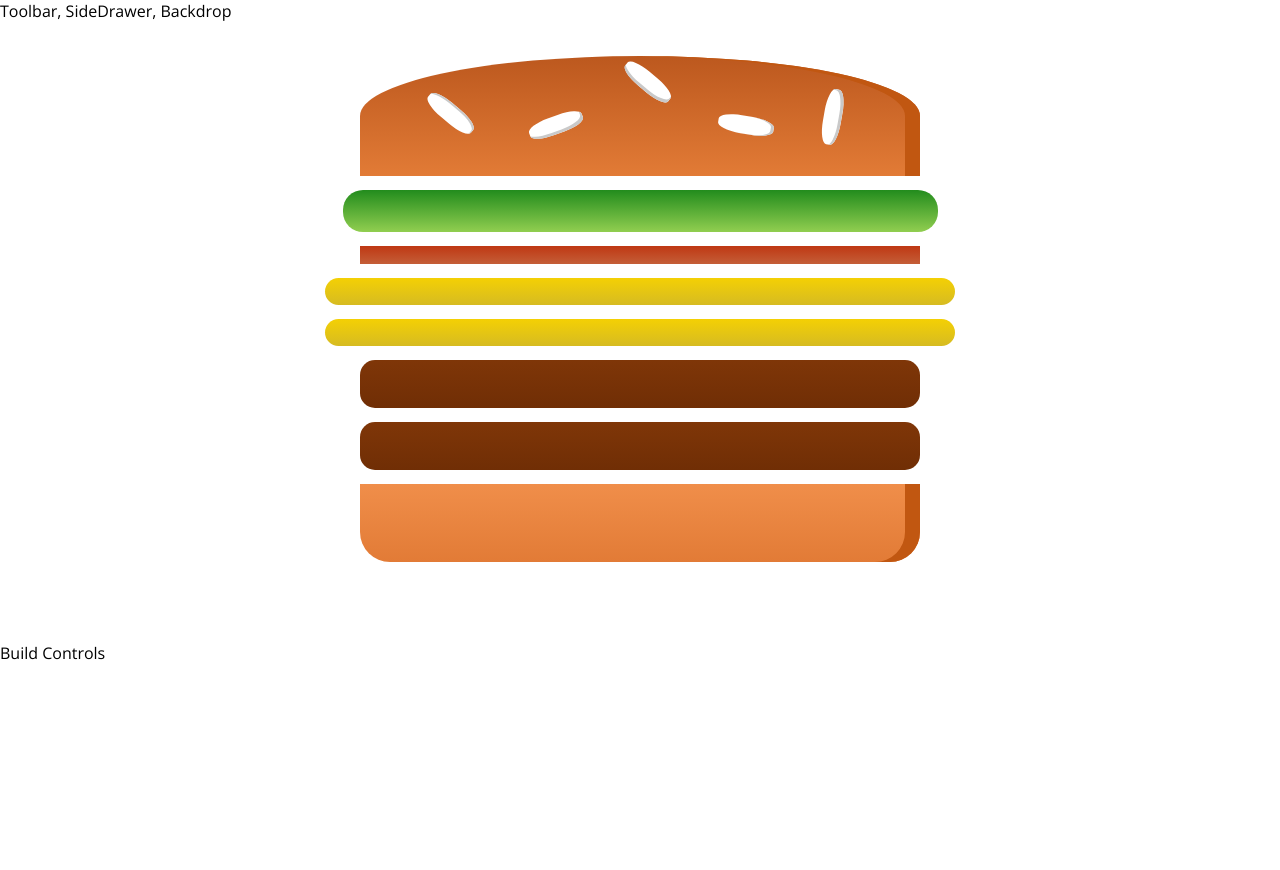
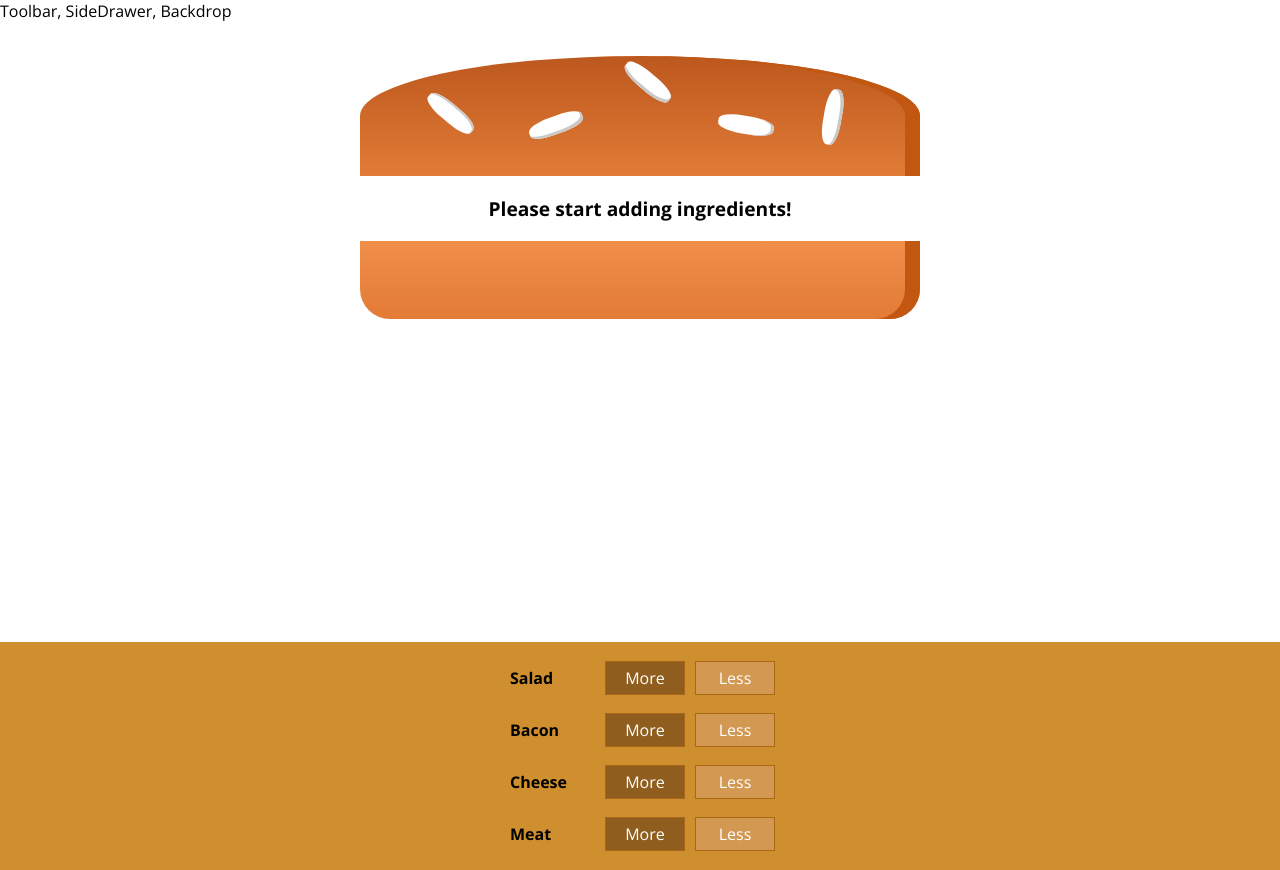
Before and after one commit to manuel-valles/make-a-burger, a React app: page / in a window 1280 px wide. Before the commit the page ends 800 px from the top, so only its background shows below. Built offline with nearby package versions, Linux system fonts and the light colour scheme.

Commit message:
Message for no ingredients; BuildControl/s components and their CSS

```diff
--- /dev/null
+++ b/src/components/Burger/BuildControls/BuildControl/BuildControl.css
@@ -0,0 +1,56 @@
+.BuildControl{
+    display: flex;
+    justify-content: space-between;
+    align-items: center;
+    margin: 5px 0;
+}
+
+.BuildControl button {
+    display: block;
+    font: inherit;
+    padding: 5px;
+    margin: 0 5px;
+    width: 80px;
+    border: 1px solid #AA6817;
+    outline: none;
+    cursor: pointer;
+}
+
+.BuildControl button:disabled {
+    background-color: #AC9980;
+    border: 1px solid #7E7365;
+    color: #ccc;
+    cursor: default;
+}
+
+.BuildControl button:hover:disabled {
+    background-color: #AC9980;
+    color: #ccc;
+    cursor: not-allowed;
+}
+
+.Label {
+    padding: 10px;
+    font-weight: bold;
+    width: 80px;
+}
+
+.BuildControl .Less {
+    background-color: #D39952;
+    color: white;
+}
+
+.BuildControl .More {
+    background-color: #8F5E1E;
+    color: white;
+}
+
+.BuildControl .Less:hover, .BuildControl .Less:active {
+    background-color: #DAA972;
+    color: white;
+}
+
+.BuildControl .More:hover,.BuildControl .More:active {
+    background-color: #99703F;
+    color: white;
+}
--- /dev/null
+++ b/src/components/Burger/BuildControls/BuildControl/BuildControl.js
@@ -0,0 +1,12 @@
+import React from 'react';
+import styles from './BuildControl.css';
+
+const buildControl = props => (
+    <div className={styles.BuildControl}>
+        <div className={styles.Label}>{props.label}</div>
+        <button className={styles.More}>More</button>
+        <button className={styles.Less}>Less</button>
+    </div>
+);
+
+export default buildControl;
--- /dev/null
+++ b/src/components/Burger/BuildControls/BuildControls.css
@@ -0,0 +1,10 @@
+.BuildControls{
+    width: 100%;
+    background-color: #CF8F2E;
+    display: flex;
+    flex-flow: column;
+    align-items: center;
+    box-shadow: 0 2px 1px #CCC;
+    margin: auto;
+    padding: 10px 0;
+}
--- /dev/null
+++ b/src/components/Burger/BuildControls/BuildControls.js
@@ -0,0 +1,21 @@
+import React from 'react';
+import styles from './BuildControls.css';
+import BuildControl from './BuildControl/BuildControl';
+
+const controls = [
+    {label: 'Salad', type: 'salad'},
+    {label: 'Bacon', type: 'bacon'},
+    {label: 'Cheese', type: 'cheese'},
+    {label: 'Meat', type: 'meat'}
+];
+
+const buildControls = props => (
+    <div className={styles.BuildControls}>
+        {controls.map(ctrl=>(
+            <BuildControl key={ctrl.label} label={ctrl.label}/>
+        ))}
+    </div>
+
+);
+
+export default buildControls;
--- a/src/components/Burger/Burger.js
+++ b/src/components/Burger/Burger.js
@@ -3,12 +3,18 @@
 import BurgerIngredient from './BurgerIngredient/BurgerIngredient';
 
 const burger = props => {
-    const transformedIngredients = Object.keys(props.ingredients)
+    let transformedIngredients = Object.keys(props.ingredients)
         .map(igKey => {
             return [...Array(props.ingredients[igKey])].map((_,i)=>{
                 return <BurgerIngredient key={igKey + i} type={igKey} />;
             });
-        });
+        }).reduce((arr,el)=>{
+            return arr.concat(el)
+        }, []);
+
+    if(transformedIngredients.length === 0){
+        transformedIngredients = <p>Please start adding ingredients!</p>
+    }
 
     return (
         <div className={styles.Burger}>
--- a/src/components/Burger/BurgerIngredient/BurgerIngredient.css
+++ b/src/components/Burger/BurgerIngredient/BurgerIngredient.css
@@ -111,3 +111,7 @@
     background: linear-gradient(#bf3813, #c45e38);
     margin: 2% auto;
 }
+
+p{
+    text-align: center;
+}
--- a/src/containers/BurgerBuilder/BurgerBuilder.js
+++ b/src/containers/BurgerBuilder/BurgerBuilder.js
@@ -1,21 +1,22 @@
 import React, {Component} from 'react';
 import Auxiliar from '../../hoc/Auxiliar';
 import Burger from '../../components/Burger/Burger';
+import BuildControls from '../../components/Burger/BuildControls/BuildControls';
 
 class BurgerBuilder extends Component{
     state = {
         ingredients: {
-            salad: 1,
-            bacon: 1,
-            cheese: 2,
-            meat: 2
+            salad: 0,
+            bacon: 0,
+            cheese: 0,
+            meat: 0
         }
-    }
+    };
     render(){
         return (
             <Auxiliar>
                 <Burger ingredients={this.state.ingredients}/>
-                <div>Build Controls</div>
+                <BuildControls />
             </Auxiliar>
         );
     }
```
